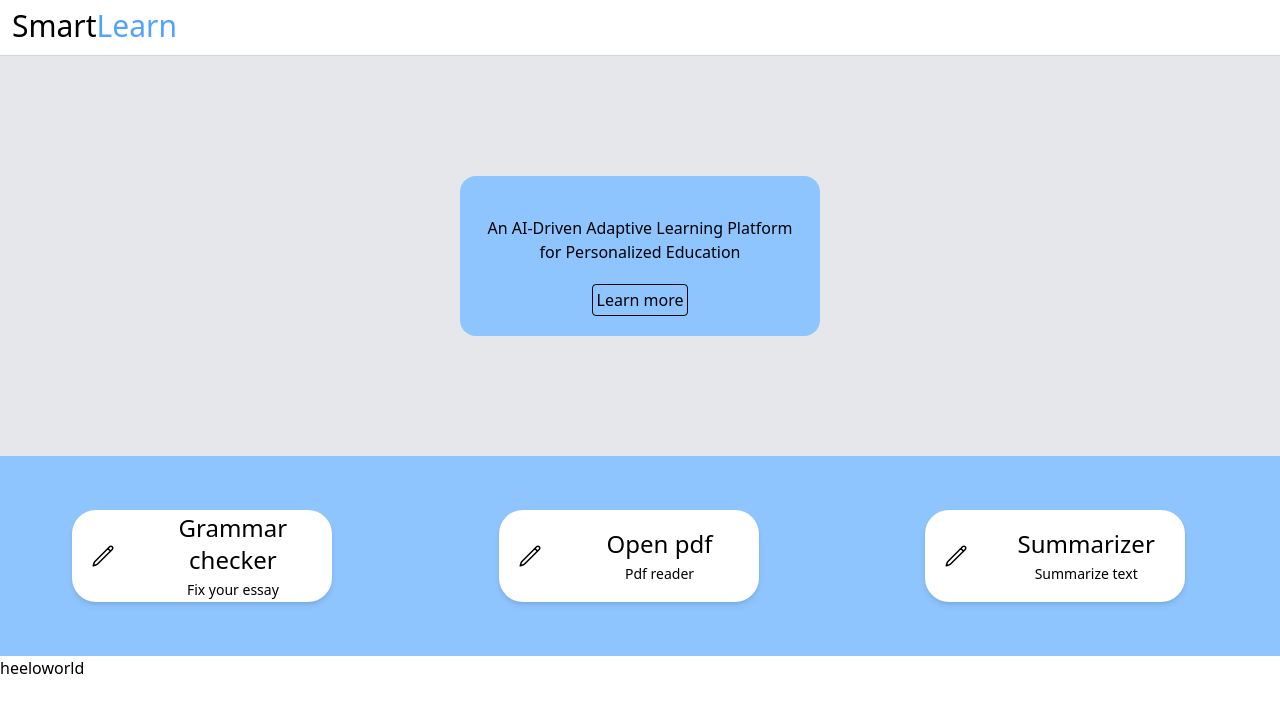
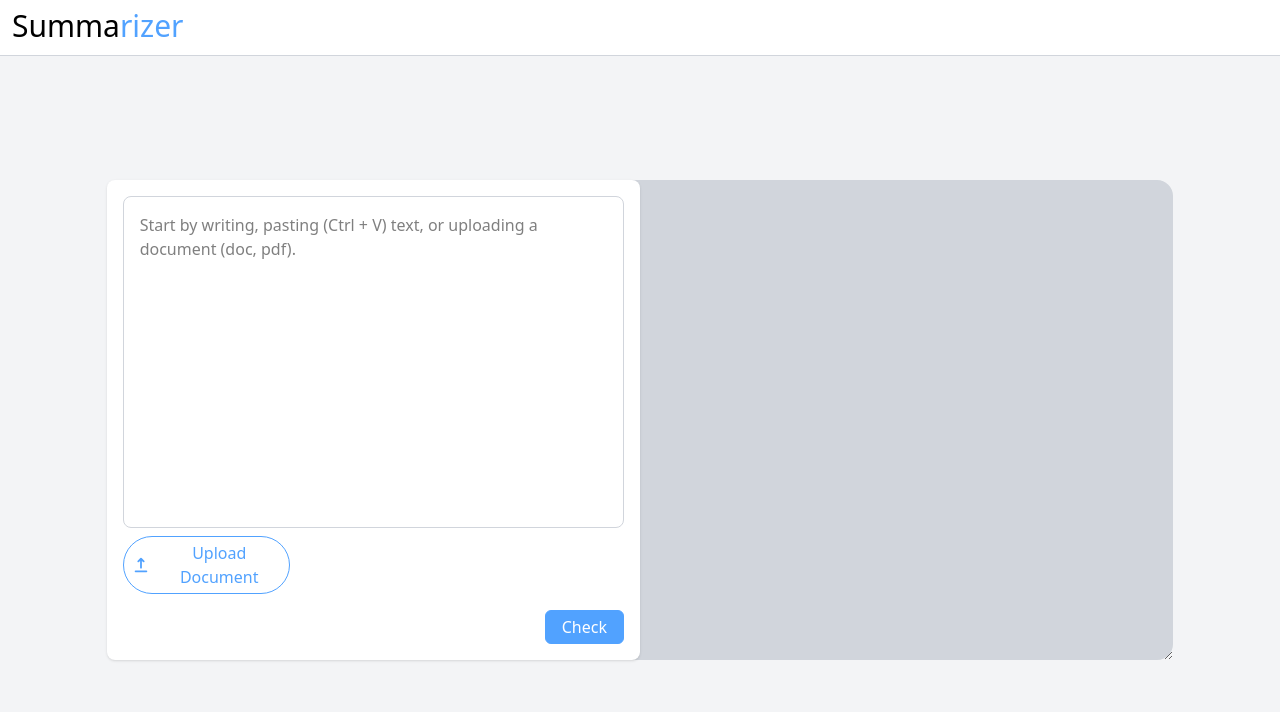
Before and after one commit to thebadsektor/tc3202-3b-1, a React (Vite) app in the folder frontend-smartlearn/: page /summary in a window 1280 px wide. Shown: the top 712 px of the page. Built offline with nearby package versions, Linux system fonts and the light colour scheme.

Commit message:
Checkpoint#3: Added Route and summarypage still working on pdf reader

```diff
--- a/frontend-smartlearn/src/App.jsx
+++ b/frontend-smartlearn/src/App.jsx
@@ -1,12 +1,17 @@
 /** import './App.css' */
-import EssayInput from "./Pages/EssayInput";
+import { BrowserRouter as Router, Routes, Route } from "react-router-dom";
 import Grammarpage from "./Pages/Grammarpage";
 import Mainpage from "./Pages/Mainpage";
+import Summarypage from "./Pages/Summarypage";
 function App() {
   return (
-    <>
-      <Mainpage/>
-    </>
+    <Router>
+      <Routes>
+        <Route path="/" element={<Mainpage />} />
+        <Route path="/grammar" element={<Grammarpage />} />
+        <Route path="/summary" element={<Summarypage/>} />
+      </Routes>
+    </Router>
   );
 }
 
--- a/frontend-smartlearn/src/Pages/EssayInput.jsx
+++ b/frontend-smartlearn/src/Pages/EssayInput.jsx
@@ -37,14 +37,14 @@ const EssayInput = () => {
   return (
     <div className="w-full h-full bg-white rounded-lg shadow p-4 flex flex-col">
       <textarea
-        className="w-full flex-1 p-4 border border-gray-300 rounded-lg focus:ring-2 focus:ring-blue-500 focus:border-transparent resize-none"
+        className="w-full flex-1 p-4 border border-gray-300 rounded-lg  resize-none"
         placeholder="Start by writing, pasting (Ctrl + V) text, or uploading a document (doc, pdf)."
         value={text}
         onChange={(e) => setText(e.target.value)}
       />
 
         <button
-          className="flex items-center gap-2 px-1 py-1 w-30 mt-2 text-green-700 border border-green-700 rounded-full hover:bg-green-50 transition-colors"
+          className="flex items-center gap-2 px-2 py-1 w-1/3 mt-2 text-blue-400 border border-blue-400 rounded-full hover:bg-blue-400 hover:text-white transition-colors"
           onClick={handleUpload}
         >
           <svg xmlns="http://www.w3.org/2000/svg" className="h-5 w-5" viewBox="0 0 20 20" fill="currentColor">
@@ -63,7 +63,7 @@ const EssayInput = () => {
 
         <button
           type="button"
-          className="mt-4 block self-end text-white bg-blue-500 hover:bg-blue-600 px-4 py-2 rounded-lg"
+          className="mt-4 block self-end text-white bg-blue-400 hover:bg-white hover:text-blue-400 border-blue-400 border-1 px-4 py-1 rounded-md "
         >
           Check
         </button>
--- a/frontend-smartlearn/src/Pages/Mainpage.jsx
+++ b/frontend-smartlearn/src/Pages/Mainpage.jsx
@@ -1,8 +1,11 @@
 import Navbar from "../Components/Navbar"
+import { useNavigate } from "react-router-dom";
 import PenIcon from "../assets/SidebarIcons/PenIcon"
 
 
 function Mainpage(){
+    const navigate = useNavigate();
+
     return(
     <>
         <Navbar/>
@@ -15,10 +18,9 @@ function Mainpage(){
                 </button>
             </div>
         </div>
-        <div className="bg-blue-300 w-full h-50 grid-cols-3 grid items-center">
-            <Cardbox icon={<PenIcon/>} cardname="Grammar checker" carddes="Fix your essay"/>
-            <Cardbox icon={<PenIcon/>} cardname="Open pdf" carddes="Pdf reader "/>
-            <Cardbox icon={<PenIcon/>} cardname="Summarizer" carddes="Summarize text"/>
+        <div className="bg-blue-300 w-full h-50 grid-cols-2 grid place-items-center">
+            <Cardbox icon={<PenIcon/>} cardname="Grammar checker" carddes="Fix your essay" onClick={() => navigate("/grammar")}/>
+            <Cardbox icon={<PenIcon/>} cardname="Summarizer" carddes="Summarize text" onClick={() => navigate("/summary")}/>
         </div>
         <div className="bottom-0 h-40 w-full">
         <h1>heeloworld</h1>
@@ -27,21 +29,23 @@ function Mainpage(){
     )
 }
 
-function Cardbox ({cardname, carddes, icon}){
+function Cardbox ({cardname, carddes, icon, onClick}){
     return(
-        <>
-            <button className="ml-18 w-65 h-23 bg-white rounded-3xl shadow-md items-center flex justify-start p-0 hover:bg-gray-300 hover:border-1 transition delay-150 duration-150 ease-in-out hover:-translate-y-1 hover:scale-110 ">
-                <div id="Logo" className="mr-2 ml-2 flex flex-col w-15 h-full rounded-md justify-center items-center">
-                <span className="flex-shrink-0 w-6 h-6">
-                    {icon}
-                </span>
+        <button
+            onClick={onClick}
+            className="w-1/2 h-1/2 bg-white rounded-3xl shadow-md items-center flex justify-start p-0 hover:bg-gray-300 hover:border-1 transition delay-150 duration-150 ease-in-out hover:-translate-y-1 hover:scale-110 "
+            >
+            <div
+                id="Logo"
+                className="mr-2 ml-2 flex flex-col w-15 h-full rounded-md justify-center items-center"
+            >
+                <span className="flex-shrink-0 w-6 h-6">{icon}</span>
             </div>
             <div className="h-full w-full flex-col flex justify-center">
                 <h1 className="w-full text-2xl mb-1">{cardname}</h1>
                 <p className="text-sm text-gray">{carddes}</p>
             </div>
         </button>
-        </>
     )
 }
 
--- /dev/null
+++ b/frontend-smartlearn/src/Pages/Summarypage.jsx
@@ -0,0 +1,27 @@
+import { useState } from "react";
+import EssayInput from "./EssayInput";
+import Resultcol from "./Resultcol";
+
+function Summarypage(){
+    const [text, setText] = useState("");
+
+    return(
+        <>
+            <div className="fixed top-0 h-14 bg-white w-full border-b-1 border-gray-300 flex flex-col items-start" >
+                <div className="bold text-3xl left-0 mt-2 ml-3 bold">
+                    <h1><span className="mr-0 p-0"> Summa</span><span className="text-blue-400 ml-0 p-0">rizer</span></h1>
+                </div>
+            </div>
+            <div className="flex mt-5 items-center justify-center min-h-screen bg-gray-100">
+                <div className="bg-gray-300 rounded-2xl grid-cols-2 grid justify-items-center items-center h-120 w-5/6">
+                    <EssayInput/>
+                    <Resultcol/>
+                </div>
+            </div>
+        </>
+    )
+}
+
+
+
+export default Summarypage
```
Lines whose indentation alone changed are shown as unchanged.
